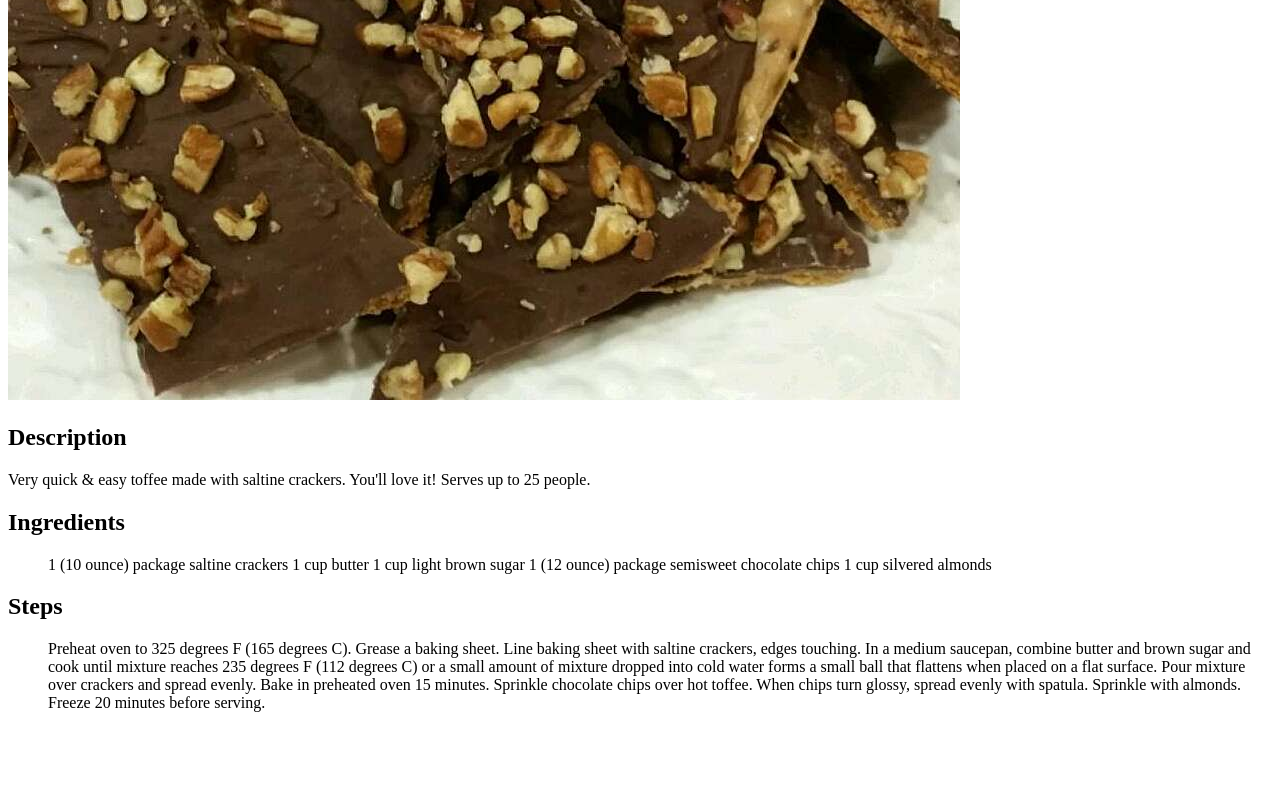
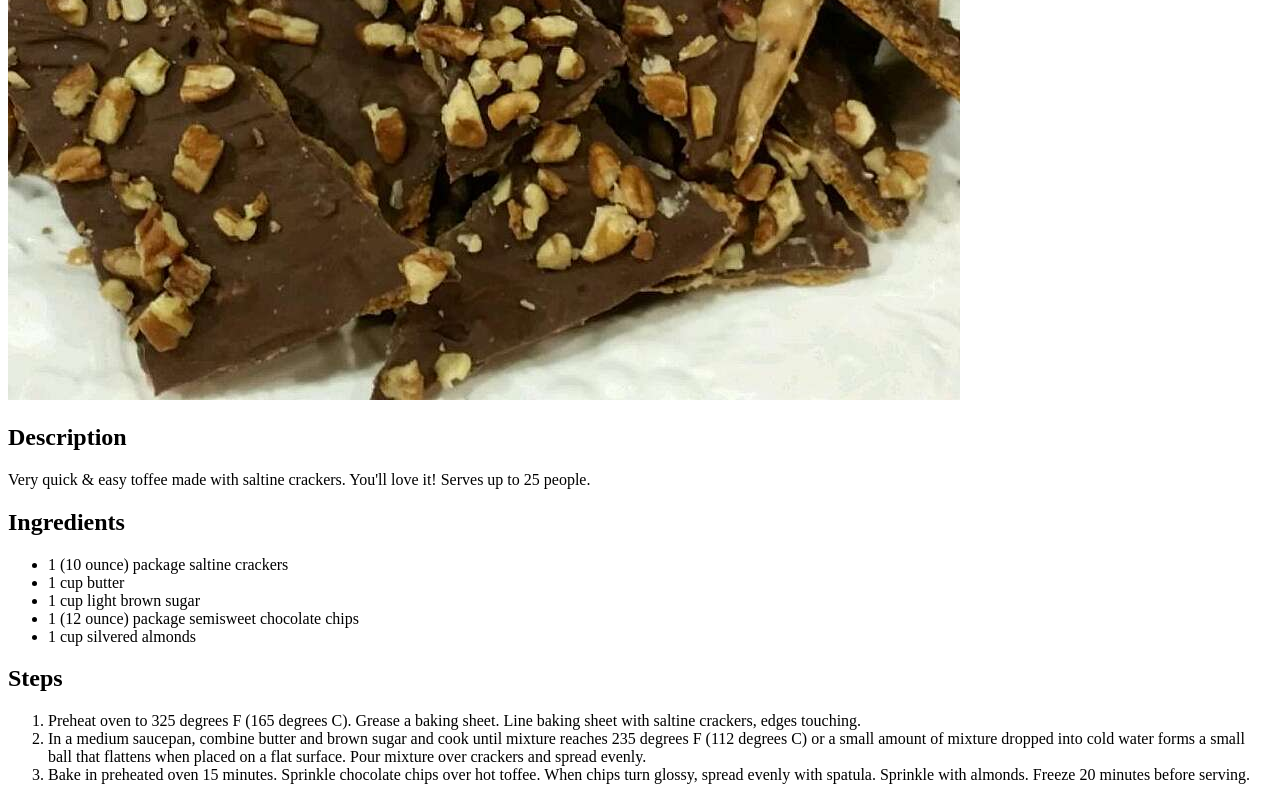
Before and after one commit to AlixGermany/odin-recipes, a plain HTML site: page recipes/toffee.html in a window 1280 px wide. Shown: the part 632-1432 px from the top of the page. Before the commit the page ends 1360 px from the top, so only its background shows below. Drawn offline with Linux system fonts and the light colour scheme.

Commit message:
Corrected lists on cupcakes & toffee pages. Turned home page into a list

```diff
--- a/recipes/toffee.html
+++ b/recipes/toffee.html
@@ -12,17 +12,17 @@
             <p>Very quick & easy toffee made with saltine crackers. You'll love it! Serves up to 25 people.</p>
         <h2>Ingredients</h2>
         <ul>
-            <ls>1 (10 ounce) package saltine crackers</ls>
-            <ls>1 cup butter</ls>
-            <ls>1 cup light brown sugar</ls>
-            <ls>1 (12 ounce) package semisweet chocolate chips</ls>
-            <ls>1 cup silvered almonds</ls>
+            <li>1 (10 ounce) package saltine crackers</li>
+            <li>1 cup butter</li>
+            <li>1 cup light brown sugar</li>
+            <li>1 (12 ounce) package semisweet chocolate chips</li>
+            <li>1 cup silvered almonds</li>
         </ul>
         <h2>Steps</h2>
         <ol>
-            <ls>Preheat oven to 325 degrees F (165 degrees C). Grease a baking sheet. Line baking sheet with saltine crackers, edges touching.</ls>
-            <ls>In a medium saucepan, combine butter and brown sugar and cook until mixture reaches 235 degrees F (112 degrees C) or a small amount of mixture dropped into cold water forms a small ball that flattens when placed on a flat surface. Pour mixture over crackers and spread evenly.</ls>
-            <ls>Bake in preheated oven 15 minutes. Sprinkle chocolate chips over hot toffee. When chips turn glossy, spread evenly with spatula. Sprinkle with almonds. Freeze 20 minutes before serving.</ls>
+            <li>Preheat oven to 325 degrees F (165 degrees C). Grease a baking sheet. Line baking sheet with saltine crackers, edges touching.</li>
+            <li>In a medium saucepan, combine butter and brown sugar and cook until mixture reaches 235 degrees F (112 degrees C) or a small amount of mixture dropped into cold water forms a small ball that flattens when placed on a flat surface. Pour mixture over crackers and spread evenly.</li>
+            <li>Bake in preheated oven 15 minutes. Sprinkle chocolate chips over hot toffee. When chips turn glossy, spread evenly with spatula. Sprinkle with almonds. Freeze 20 minutes before serving.</li>
         </ol>
     </body>
 
```
Also changed, not shown: index.html (+3 -3 lines), recipes/cupcakes.html (+3 -3 lines).
